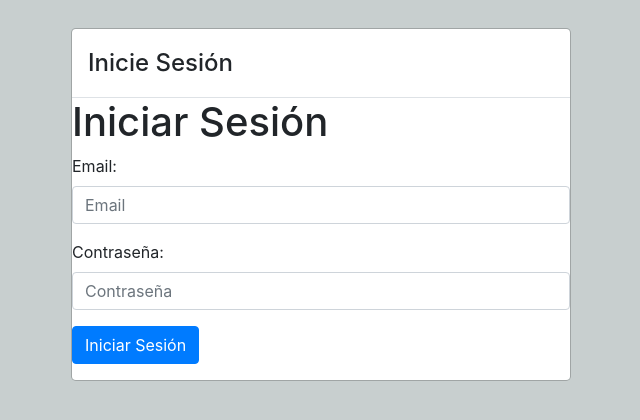
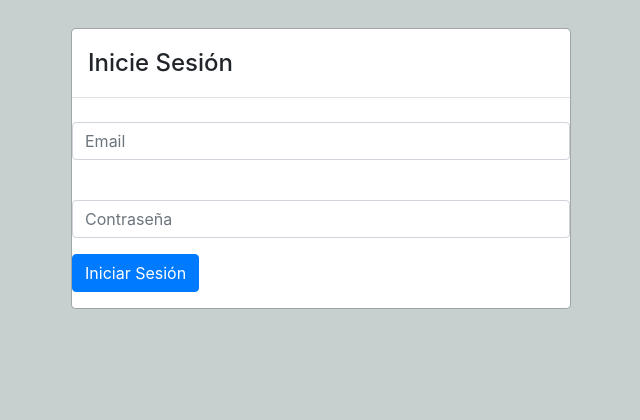
Before and after one commit to arial-10/ferme, a Django app: page /inicio-sesion-admin/ in a window 1280 px wide; the page is wider, and only the part inside the window is pictured. Shown: the part 136-556 px from the top of that part, without its empty margins (319-959 px from the left). Run offline with Django 3.2, Linux system fonts and the light colour scheme; some libraries are stand-ins or nearby versions; some web fonts are replaced.

Commit message:
Update inicio_sesion_admin.html

```diff
--- a/tienda/templates/tienda/admin/inicio_sesion_admin.html
+++ b/tienda/templates/tienda/admin/inicio_sesion_admin.html
@@ -34,16 +34,15 @@
           <h4 class="modal-title">Inicie Sesión</h4>
       </div>
       <div class="login">
-          <h1>Iniciar Sesión</h1>
           <form method="post" action="{% url 'cliente_login' %}" class="form-group">
               {% csrf_token %}
               <div class="form-group">
-                  <label for="email">Email:</label>
+                  <label for="email"></label>
                   <input type="text" class="form-control" name="email" placeholder="Email">
                   <input type="hidden" name="origen" value="2">
               </div>
               <div class="form-group">
-                  <label for="contrasena">Contraseña:</label>
+                  <label for="contrasena"></label>
                   <input type="password" class="form-control" name="contrasena" placeholder="Contraseña">
               </div>
               <button type="submit" class="btn btn-primary">Iniciar Sesión</button>
```
